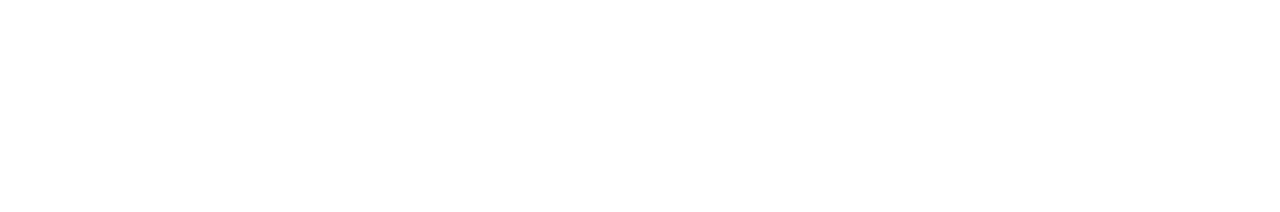
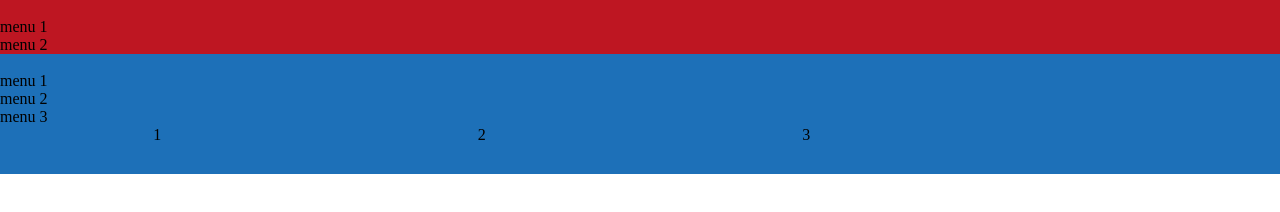
Before and after one commit to fabb-cg/ProyectoPaginaWebFabi, a plain HTML site: page index.html in a window 1280 px wide. Drawn offline with Linux system fonts and the light colour scheme.

Commit message:
mi proyecto web fabi

```diff
--- /dev/null
+++ b/css/estilos.css
@@ -0,0 +1,29 @@
+.menucabecera{
+ background-color:#BE1622;
+ width: 100%;
+}
+*{
+padding: 0%;
+margin: 0%;
+}
+.banner{
+width: 100%;
+height: 120px;
+background-color: #1D70B8;
+}
+.marcocolumnas{
+display: flex;
+justify-content: space-around;
+align-items: center;
+gap: 10px;
+}
+.columnas{
+flex: 1;
+background-color: #f0f0f0;
+border: 1px solid #BE1622;
+}
+.footer{
+background-color: gold;
+width: 1OO%;
+
+}
--- a/index.html
+++ b/index.html
@@ -1,11 +1,37 @@
 <!DOCTYPE html>
 <html lang="en">
 <head>
+ <link rel="stylesheet" href="css/estilos.css">
     <meta charset="UTF-8">
     <meta name="viewport" content="width=device-width, initial-scale=1.0">
     <title>Document</title>
 </head>
 <body>
+<div class="menucabecera"><br>
+ <ul>
+<li>menu 1</li>
+<li>menu 2</li>
 
+ </ul>
+</div>
+<div class="banner"><br>
+<ul>
+<li>menu 1</li>
+<li>menu 2</li>
+<li>menu 3</li>
+</ul>
+<div class="marcocolumnas">
+<div class="columna">
+1
+</div>
+<div class="columna">
+2
+</div>
+<div class="columna">
+3
+</div>
+<div class="footer">
+
+</div>
 </body>
 </html>
```
